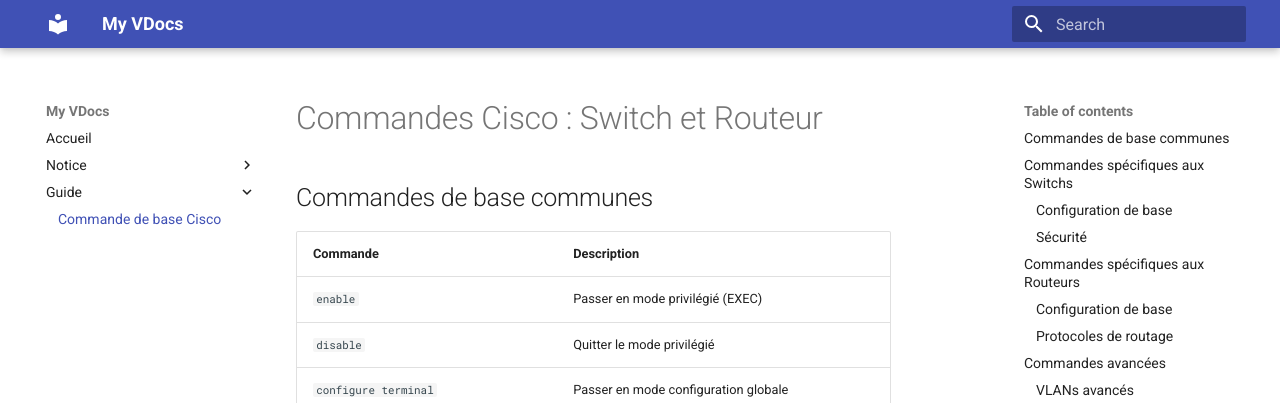
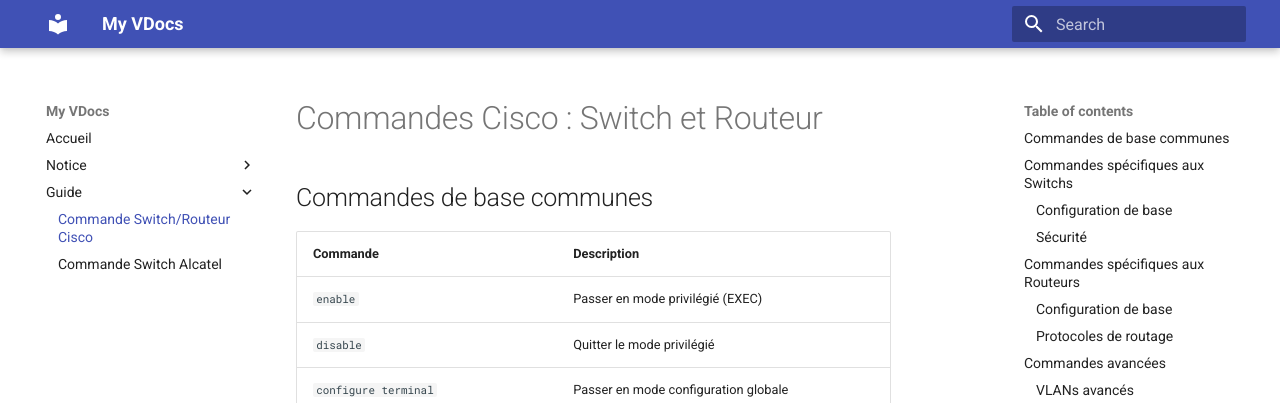
Before and after one commit to LogoViktor/My-VDocs, an MkDocs documentation site: the page built from docs/Guide/commande_de_base_cisco.md, in a window 1280 px wide. Shown: the top 403 px of the page. Built offline with MkDocs 1.6.1 and Material for MkDocs 9.7.7, drawn with Linux system fonts in a browser that asks for light colours.

Commit message:
Update mkdocs.yml

```diff
--- a/mkdocs.yml
+++ b/mkdocs.yml
@@ -22,4 +22,5 @@
           - Users et Groupe : Notice/Active Directory/AD_users.md
           - GPO : Notice/Active Directory/AD_GPO.md
   - Guide :
-      - Commande de base Cisco : Guide/commande_de_base_cisco.md
+      - Commande Switch/Routeur Cisco : Guide/commande_de_base_cisco.md
+      - Commande Switch Alcatel : Guide/commande_alcatel.md
```
